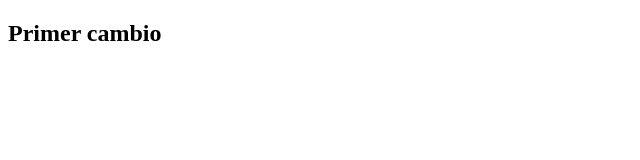
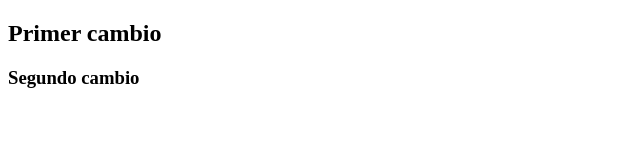
Before and after one commit to jmontalvans/alpha, a plain HTML site: page index.html in a window 1280 px wide. Shown: the whole page, without its empty margins (0-640 px from the left). Drawn offline with Linux system fonts and the light colour scheme.

Commit message:
Segundo commit

```diff
--- a/index.html
+++ b/index.html
@@ -9,6 +9,7 @@
 <body>
     <h2>Primer cambio</h2>
 
+    <h3>Segundo cambio</h3>
 
 </body>
 </html>
```
